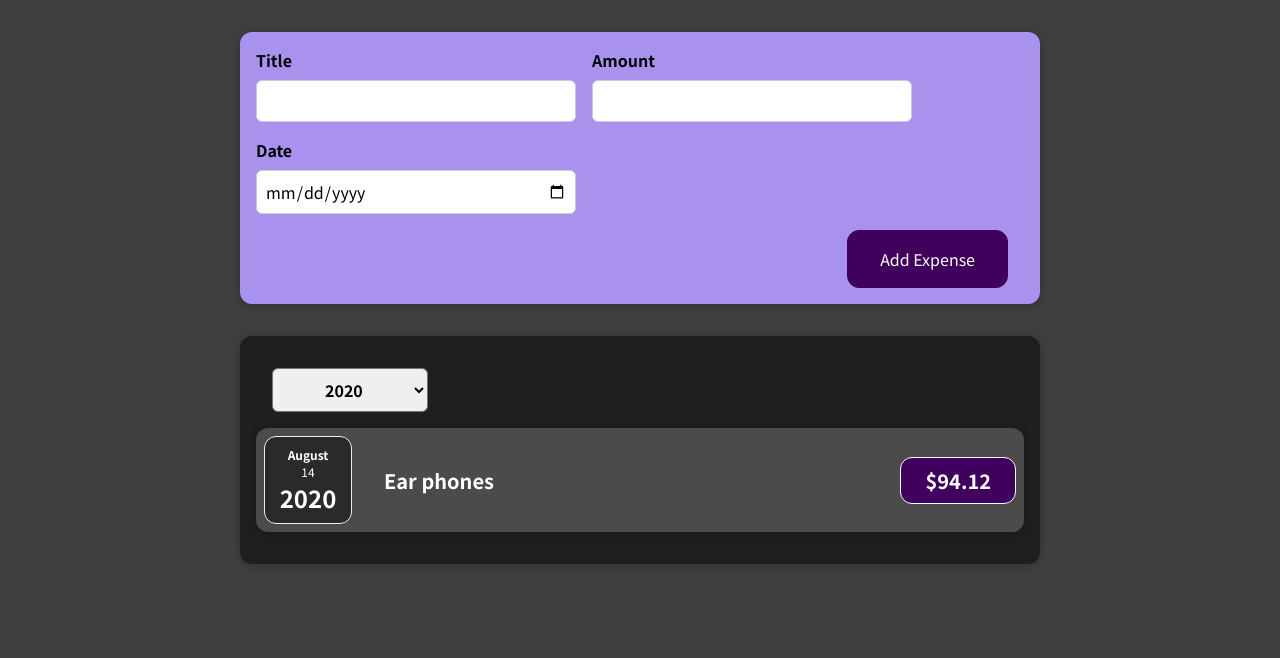
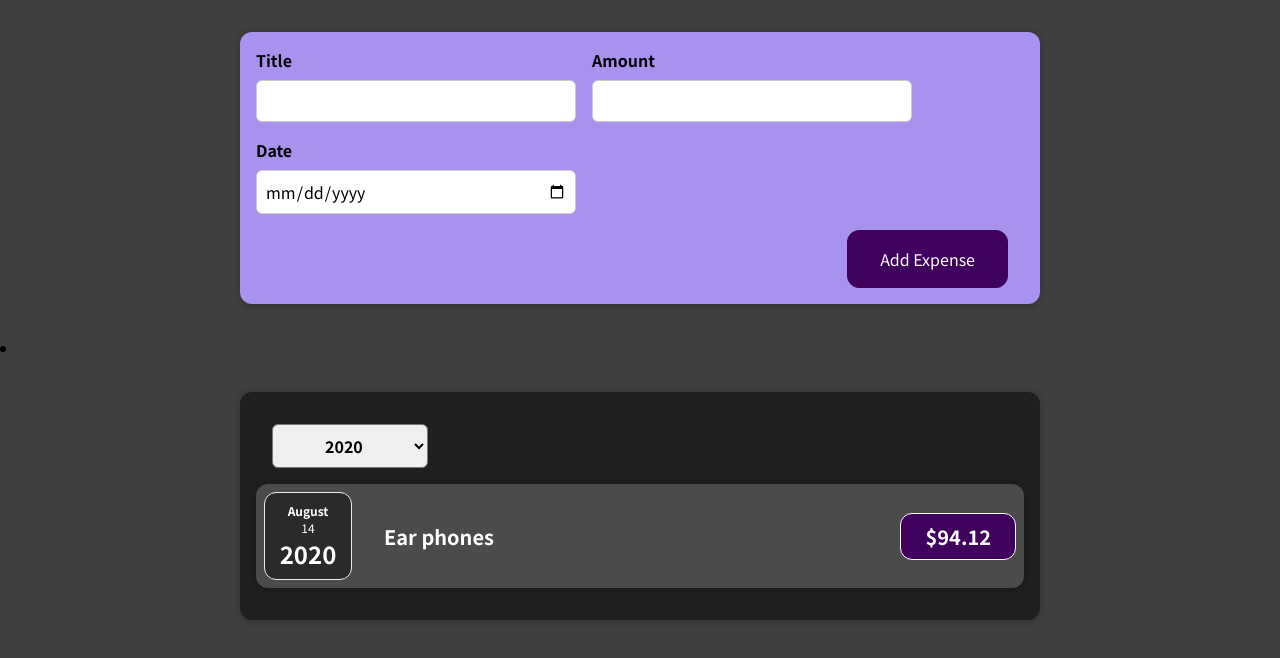
Before and after one commit to mansi-raja5/expense-tracker, a React (Create React App) app: page / in a window 1280 px wide. Shown: the top 658 px of the page. Built offline with nearby package versions, Linux system fonts and the light colour scheme.

Commit message:
Adding expense list component

```diff
--- a/src/components/Expenses/Expenses.js
+++ b/src/components/Expenses/Expenses.js
@@ -1,8 +1,9 @@
 import { useState } from "react";
-import ExpenseItem from "./ExpenseItem";
-import "./Expenses.css";
+
 import Card from "../UI/Card";
 import ExpensesFilter from "./ExpensesFilter";
+import ExpensesList from "./ExpensesList";
+import "./Expenses.css";
 
 const Expenses = (props) => {
   const [filteredYear, setFilteredYear] = useState("2020");
@@ -15,27 +16,16 @@
     return expense.date.getFullYear().toString() === filteredYear;
   });
 
-  let expenseContent = <p>No Expense Found!</p>;
-
-  if (filteredExpenses.length > 0) {
-    expenseContent = filteredExpenses.map((expense) => (
-      <ExpenseItem
-        key={expense.id}
-        title={expense.title}
-        amount={expense.amount}
-        date={expense.date}
-      />
-    ));
-  }
-
   return (
+    <li>
       <Card className="expenses">
         <ExpensesFilter
           selected={filteredYear}
           onFilterExpenseData={filterExpenseDataHandler}
         />
-      {expenseContent}
+        <ExpensesList items={filteredExpenses} />
       </Card>
+    </li>
   );
 };
 export default Expenses;
--- /dev/null
+++ b/src/components/Expenses/ExpensesList.css
@@ -0,0 +1,9 @@
+.expenses-list {
+  list-style: none;
+  padding: 0;
+}
+
+.expenses-list__fallback {
+  color: white;
+  text-align: center;
+}
--- /dev/null
+++ b/src/components/Expenses/ExpensesList.js
@@ -0,0 +1,22 @@
+import ExpenseItem from "./ExpenseItem";
+import "./ExpensesList.css";
+
+const ExpensesList = (props) => {
+  if (props.items.length === 0) {
+    return <h2 className="expenses-list__fallback">No Expense Found!</h2>;
+  }
+  return (
+    <ul className="expenses-list">
+      {props.items.map((expense) => (
+        <ExpenseItem
+          key={expense.id}
+          title={expense.title}
+          amount={expense.amount}
+          date={expense.date}
+        />
+      ))}
+    </ul>
+  );
+};
+
+export default ExpensesList;
```
Lines whose indentation alone changed are shown as unchanged.
